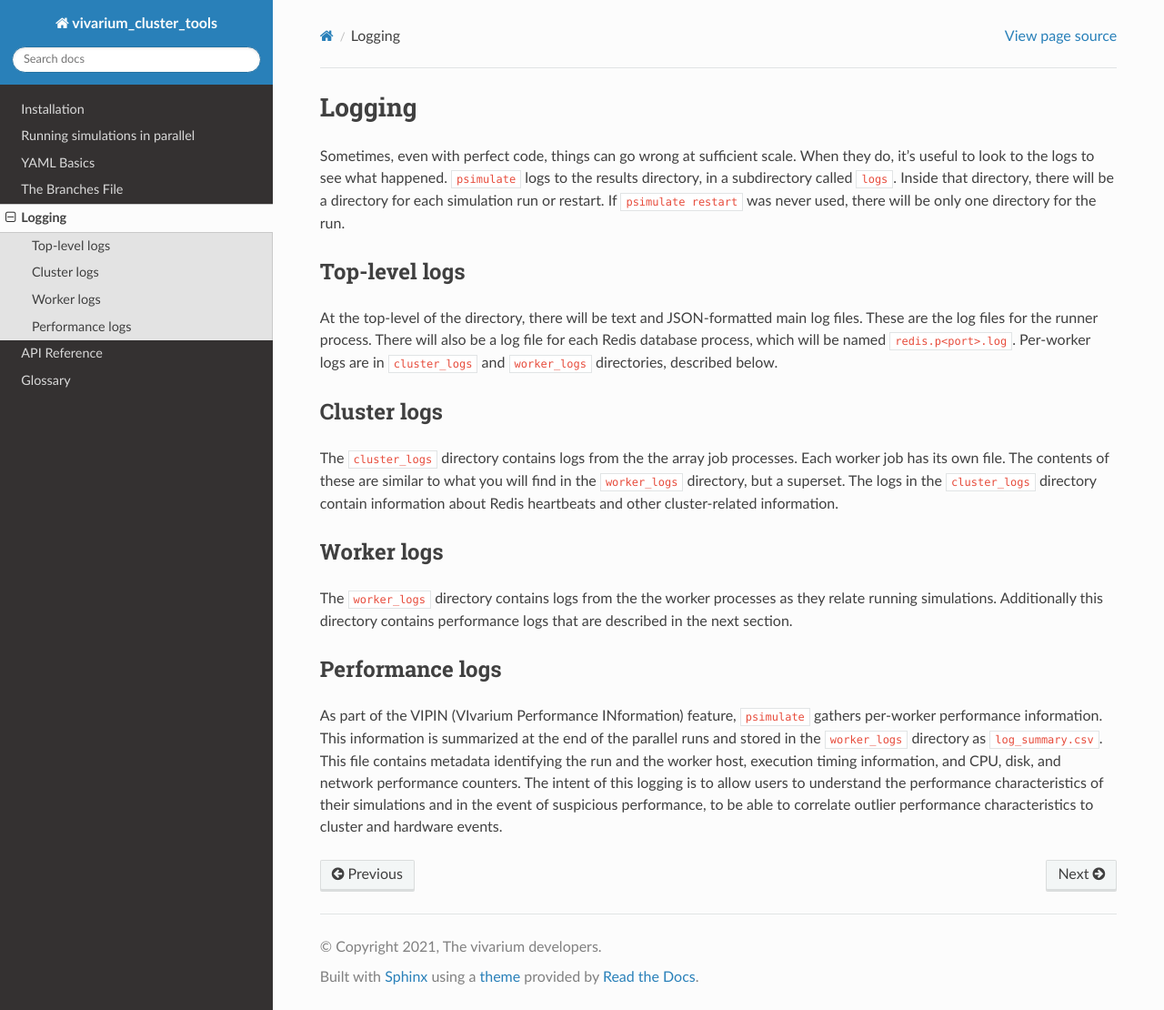
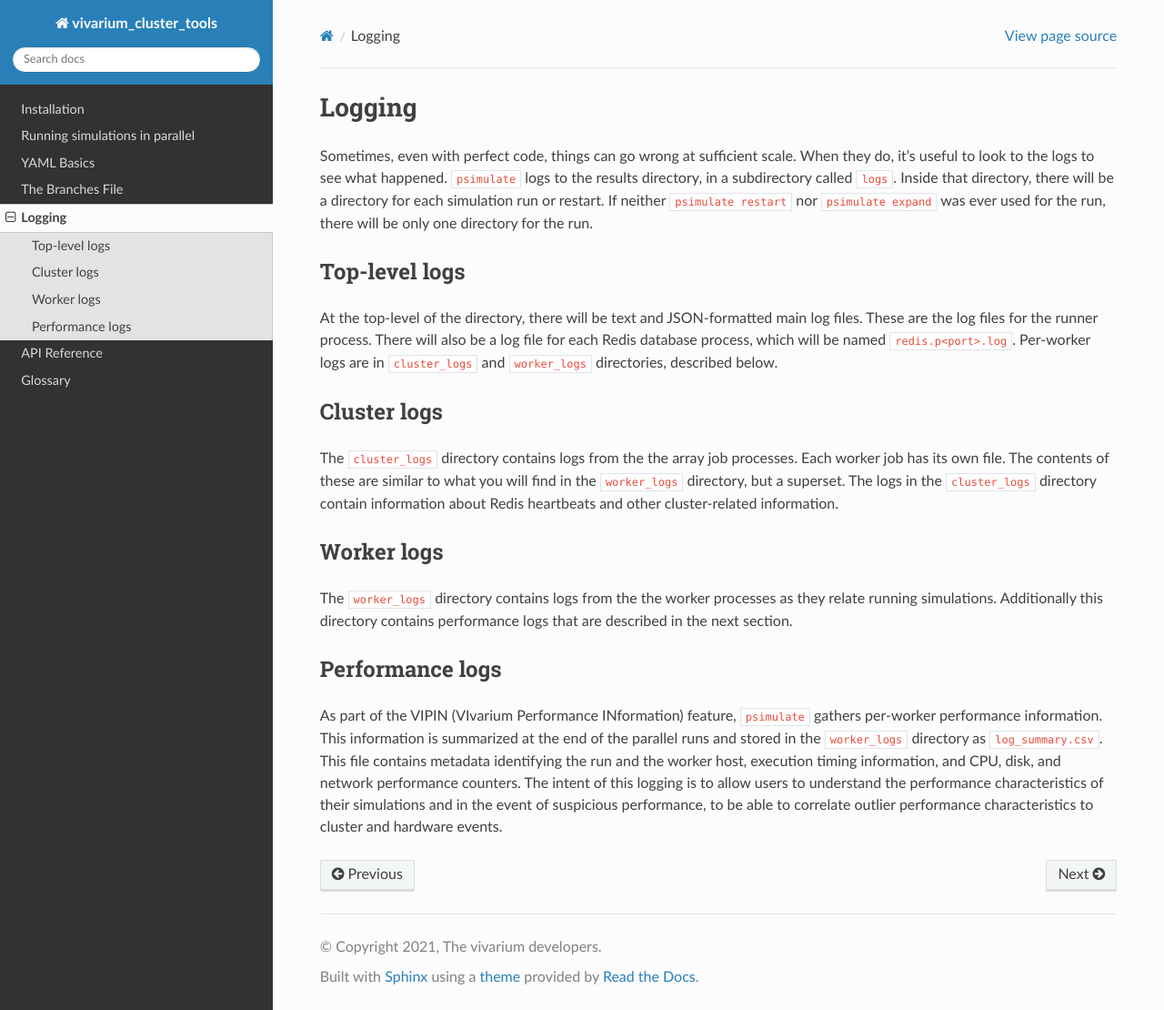
Before and after one commit to ihmeuw/vivarium_cluster_tools, a Sphinx documentation site: the page built from docs/source/logging.rst, in a window 1280 px wide and 1110 px high. Shown: the whole window at 91% size. Built offline with Sphinx 7.4.7 and the Read the Docs theme 2.0.0, drawn with Linux system fonts in a browser that asks for light colours; the version number could not be read and is left out.

Commit message:
Add mention of psimulate expand next to restart

```diff
--- a/docs/source/logging.rst
+++ b/docs/source/logging.rst
@@ -8,8 +8,9 @@ Logging
 Sometimes, even with perfect code, things can go wrong at sufficient scale.
 When they do, it's useful to look to the logs to see what happened.  ``psimulate``
 logs to the results directory, in a subdirectory called ``logs``. Inside that directory,
-there will be a directory for each simulation run or restart. If ``psimulate restart`` was
-never used, there will be only one directory for the run.
+there will be a directory for each simulation run or restart. If neither
+``psimulate restart`` nor ``psimulate expand`` was
+ever used for the run, there will be only one directory for the run.
 
 Top-level logs
 ----------------
```
